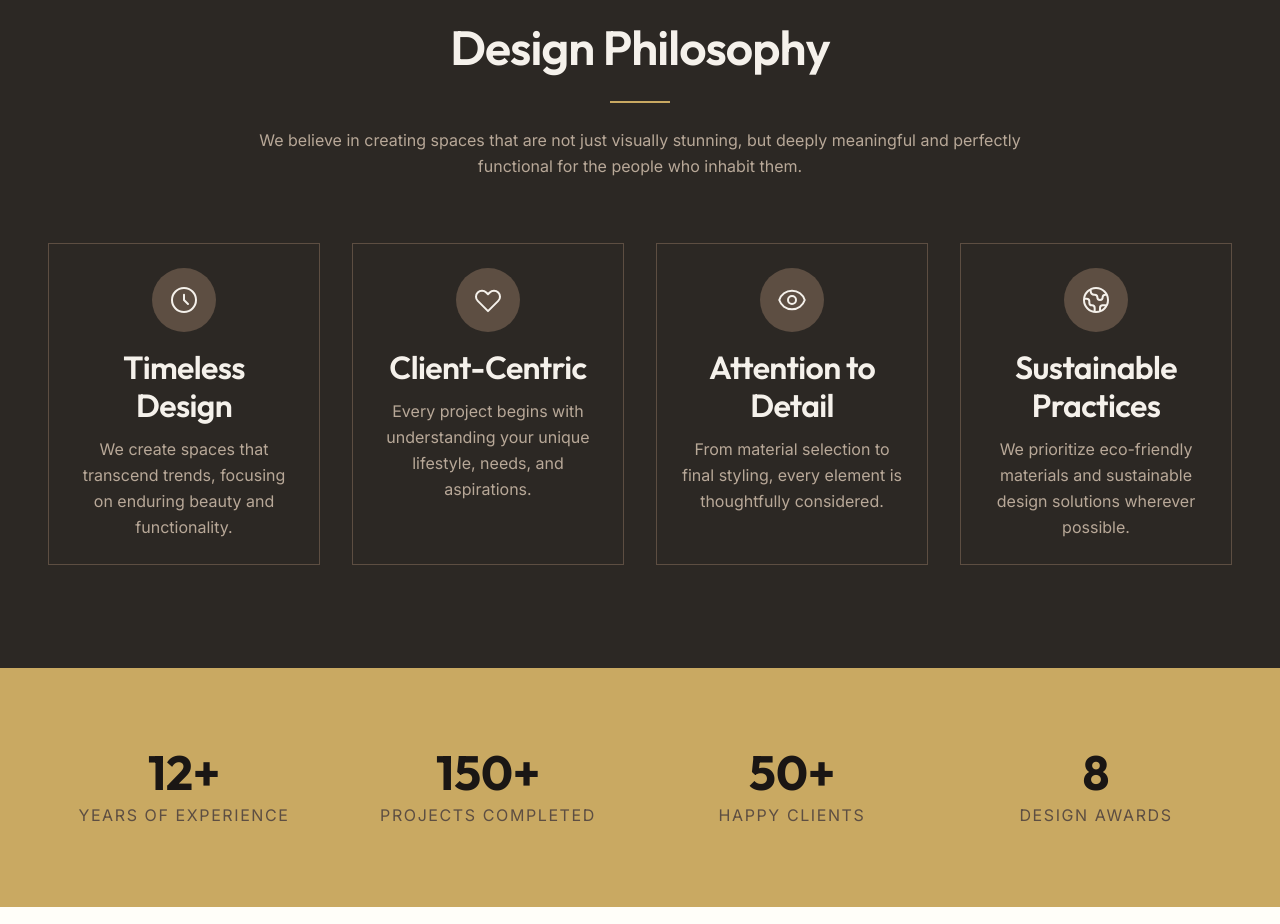
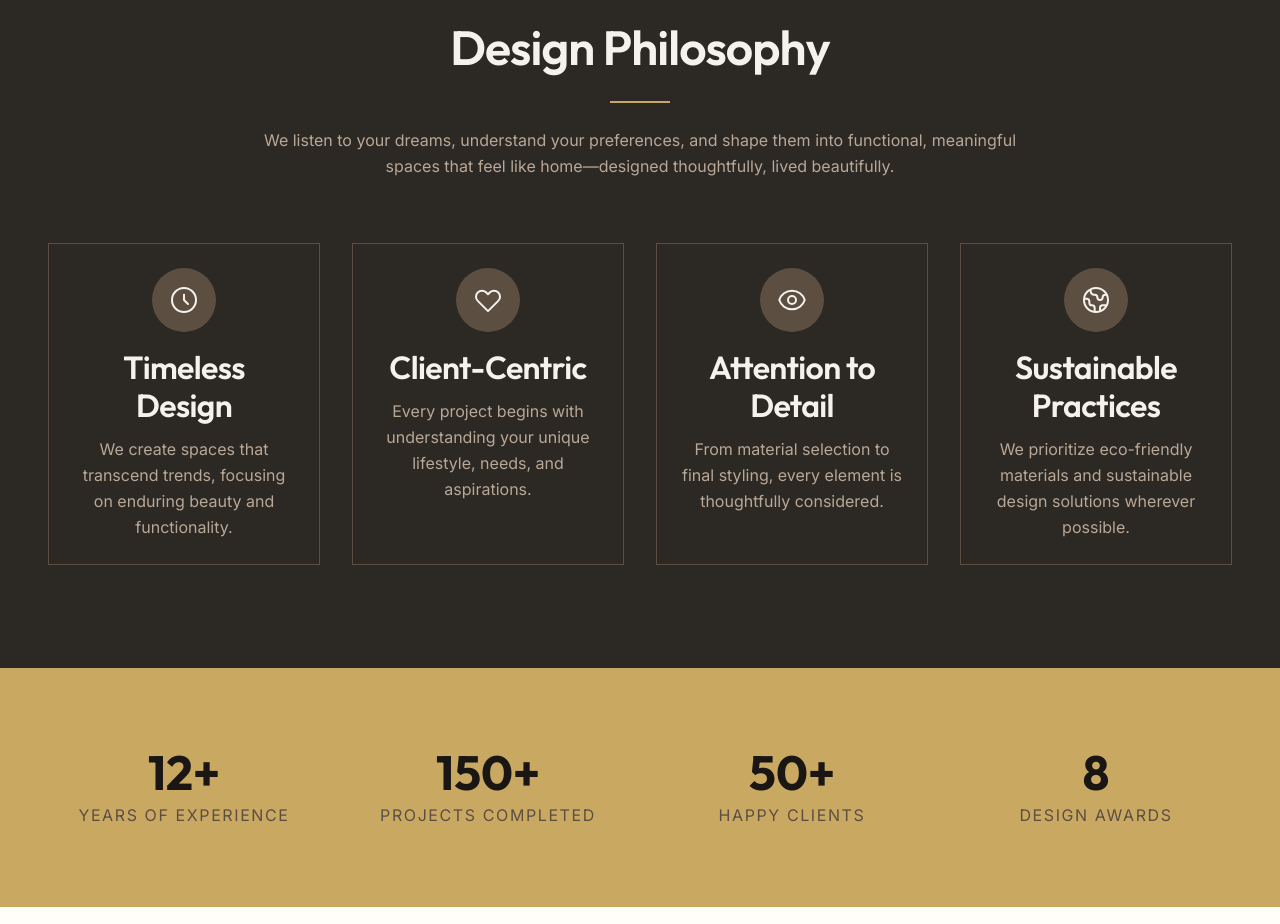
Before and after one commit to vaibhavmalviya07/interior-designer-portfolio, a Next.js app: page /about in a window 1280 px wide. Shown: the part 1704-2628 px from the top of the page. Built offline with nearby package versions, Linux system fonts and the light colour scheme.

Commit message:
content: Update design philosophy text

```diff
--- a/src/app/about/page.jsx
+++ b/src/app/about/page.jsx
@@ -173,9 +173,9 @@ export default function AboutPage() {
                         </h2>
                         <div className="divider divider-center bg-[var(--color-gold)]" />
                         <p className="text-lg text-[var(--color-taupe)] leading-relaxed">
-                            We believe in creating spaces that are not just visually stunning,
-                            but deeply meaningful and perfectly functional for the people who
-                            inhabit them.
+                            We listen to your dreams, understand your preferences, and shape them into
+                            functional, meaningful spaces that feel like home—designed thoughtfully,
+                            lived beautifully.
                         </p>
                     </div>
 
```
